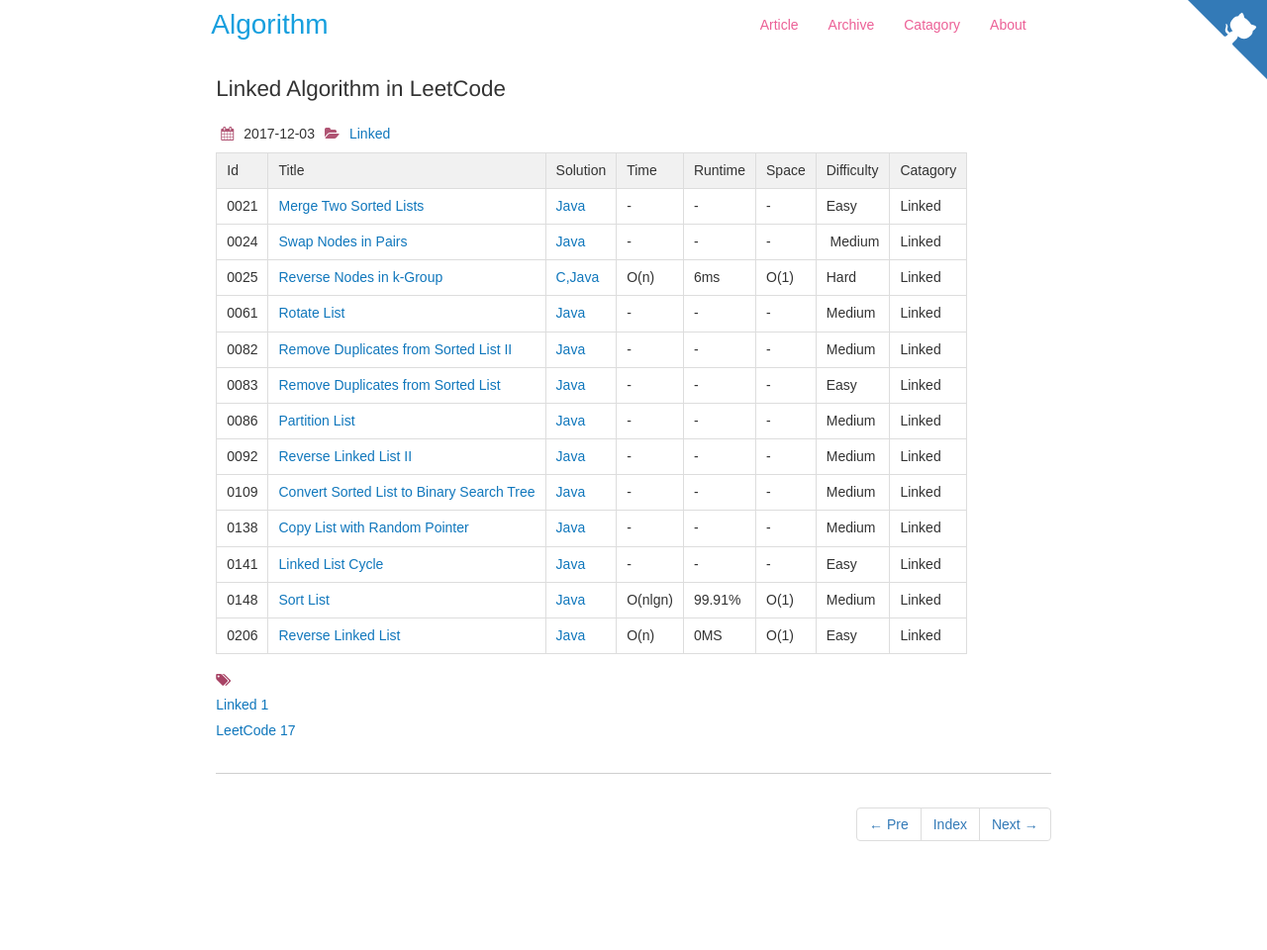
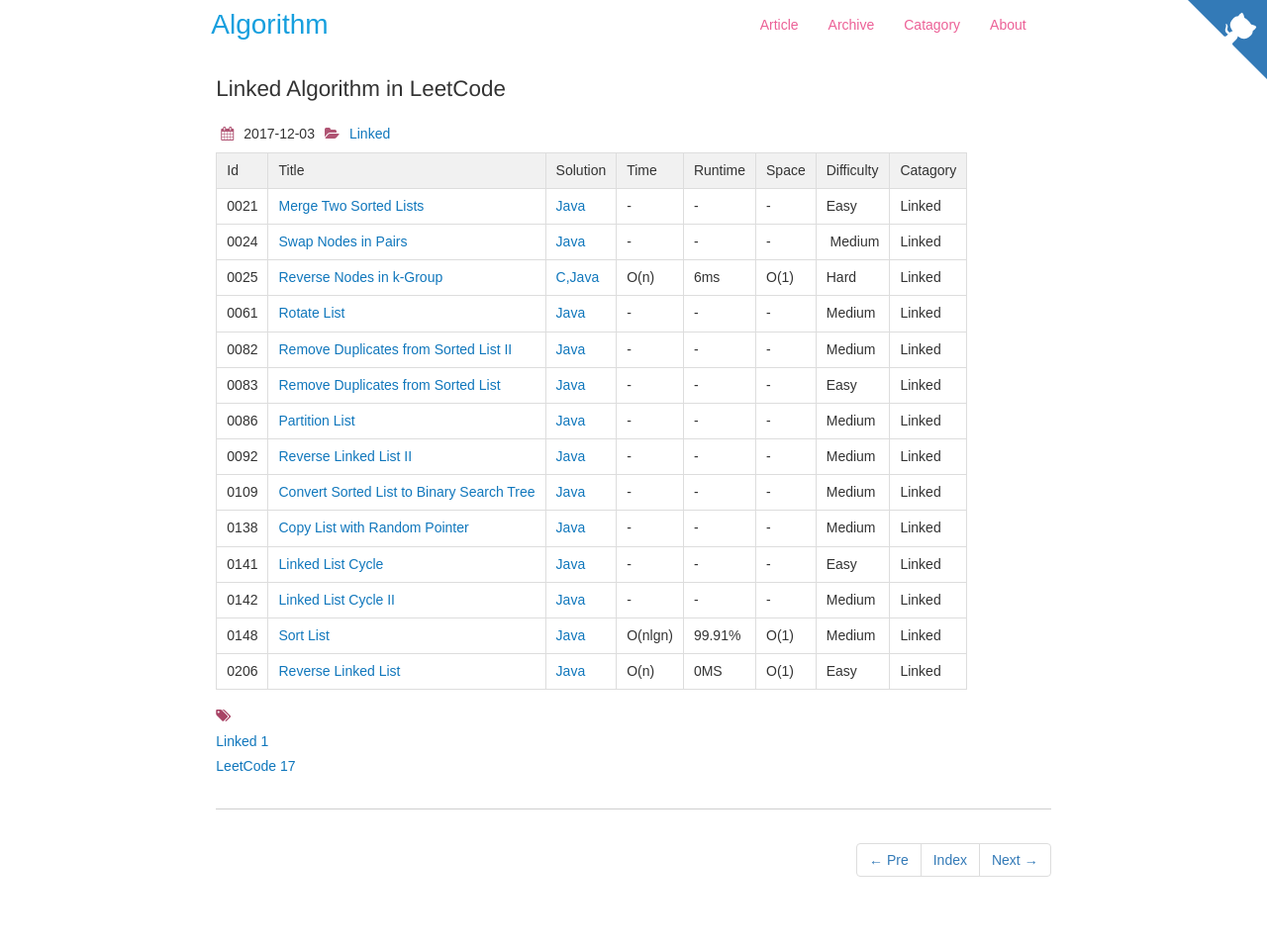
Before and after one commit to dunso/algorithm, a Jekyll site: the page built from docs/_posts/2017-12-03-Linked.md, in a window 1280 px wide. Shown: the whole page at 99% size. Built offline with Jekyll 4.4.1, drawn with Linux system fonts in a browser that asks for light colours; nearby versions of some CDN libraries; before the commit the page ends 924 px from its top, so only the background shows below that.

Commit message:
Add index of LeetCode0142.java to docs

```diff
--- a/docs/_posts/2017-12-03-Linked.md
+++ b/docs/_posts/2017-12-03-Linked.md
@@ -23,5 +23,6 @@ icon: file-alt
 |0109|[Convert Sorted List to Binary Search Tree](https://leetcode.com/problems/convert-sorted-list-to-binary-search-tree) | [Java](https://e.srl/leetcode-109/)  |-|-|-|  Medium |Linked|
 |0138|[Copy List with Random Pointer](https://leetcode.com/problems/copy-list-with-random-pointer) | [Java](https://e.srl/leetcode-138/)  |-|-|-|  Medium |Linked|
 |0141|[Linked List Cycle](https://leetcode.com/problems/linked-list-cycle/) | [Java](https://e.srl/leetcode-141/)  |-|-|-|  Easy |Linked|
+|0142|[Linked List Cycle II](https://leetcode.com/problems/linked-list-cycle-ii/) | [Java](https://e.srl/leetcode-142/)  |-|-|-|  Medium |Linked|
 |0148|[Sort List](https://leetcode.com/problems/sort-list/) | [Java](https://e.srl/leetcode-148/)  | O(nlgn) |99.91%| O(1)  |  Medium |Linked|
 |0206|[Reverse Linked List](https://leetcode.com/problems/reverse-linked-list) | [Java](https://e.srl/leetcode-206/)  | O(n) |0MS| O(1)  |  Easy |Linked|
```
